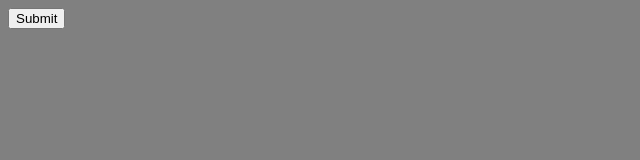
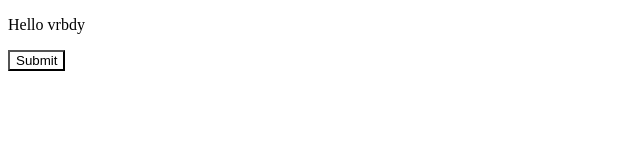
Before and after one commit to ka1ashnikov/clicker-tg_bot, a plain HTML site: page webapp/index.html in a window 1280 px wide. Shown: the whole page, without its empty margins (0-640 px from the left). Drawn offline with Linux system fonts and the light colour scheme.

Commit message:
little changes

```diff
--- a/webapp/index.html
+++ b/webapp/index.html
@@ -9,6 +9,7 @@
 </head>
 
 <body>
+    <p class="msg">Hello vrbdy</p>
     <button type="submit" class="btn-sbm">Submit</button>
 </body>
 
--- a/webapp/static/style.css
+++ b/webapp/static/style.css
@@ -1,3 +1,11 @@
-body {
-    background-color: gray;
+.body {
+    background-color: var(--tg-theme-bg-color);
 }
+
+.msg {
+    color:  var(--tg-theme-text-color);
+}
+
+.btn-sbm {
+    background-color:  var(--tg-theme-button-color);
+}
```
Also changed, not shown: 1 other file.
